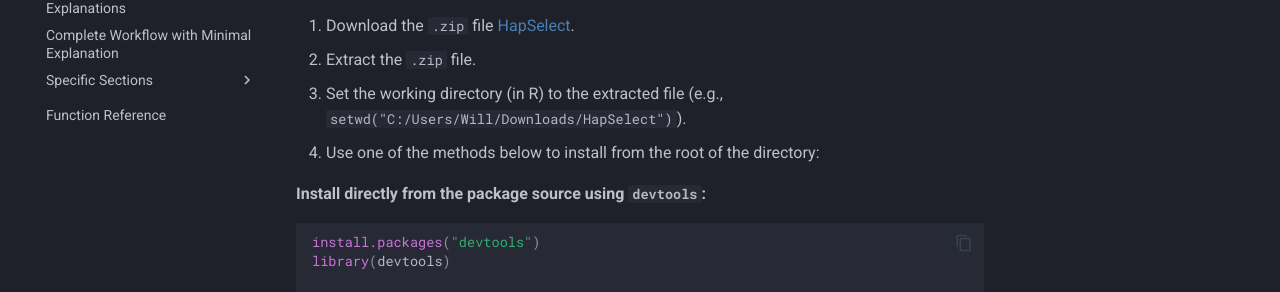
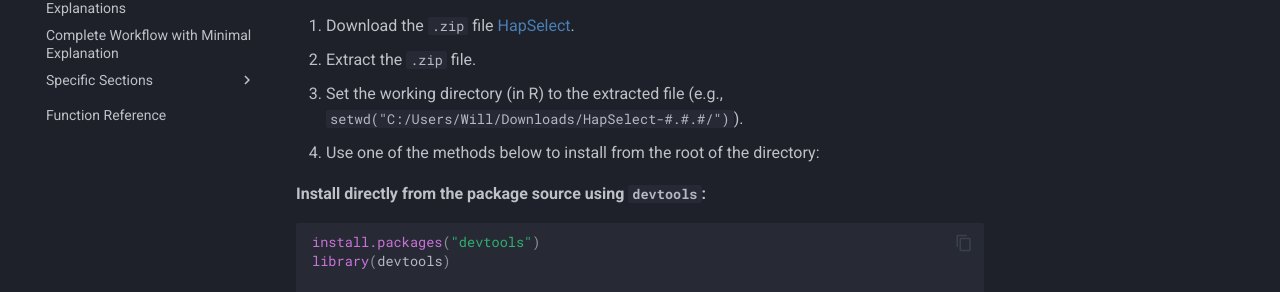
Before and after one commit to wrshf7/HapSelect-Docs, an MkDocs documentation site: the page built from docs/installation.md, in a window 1280 px wide and 900 px high, scrolled down 1406 px. Shown: the part 262-554 px from the top of the window. Built offline with MkDocs 1.6.1 and Material for MkDocs 9.7.7, drawn with Linux system fonts in a browser that asks for light colours; comment, search, counter and statistics services are not loaded.

```diff
--- a/docs/installation.md
+++ b/docs/installation.md
@@ -48,7 +48,7 @@ HapSelect imports the [genomicSimulation](https://github.com/vllrs/genomicSimula
 
 1. Download the `.zip` file [HapSelect](https://github.com/wrshf7/HapSelect).
 2. Extract the `.zip` file.
-3. Set the working directory (in R) to the extracted file (e.g., `setwd("C:/Users/Will/Downloads/HapSelect")`).
+3. Set the working directory (in R) to the extracted file (e.g., `setwd("C:/Users/Will/Downloads/HapSelect-#.#.#/")`).
 4. Use one of the methods below to install from the root of the directory:
 
 
```
